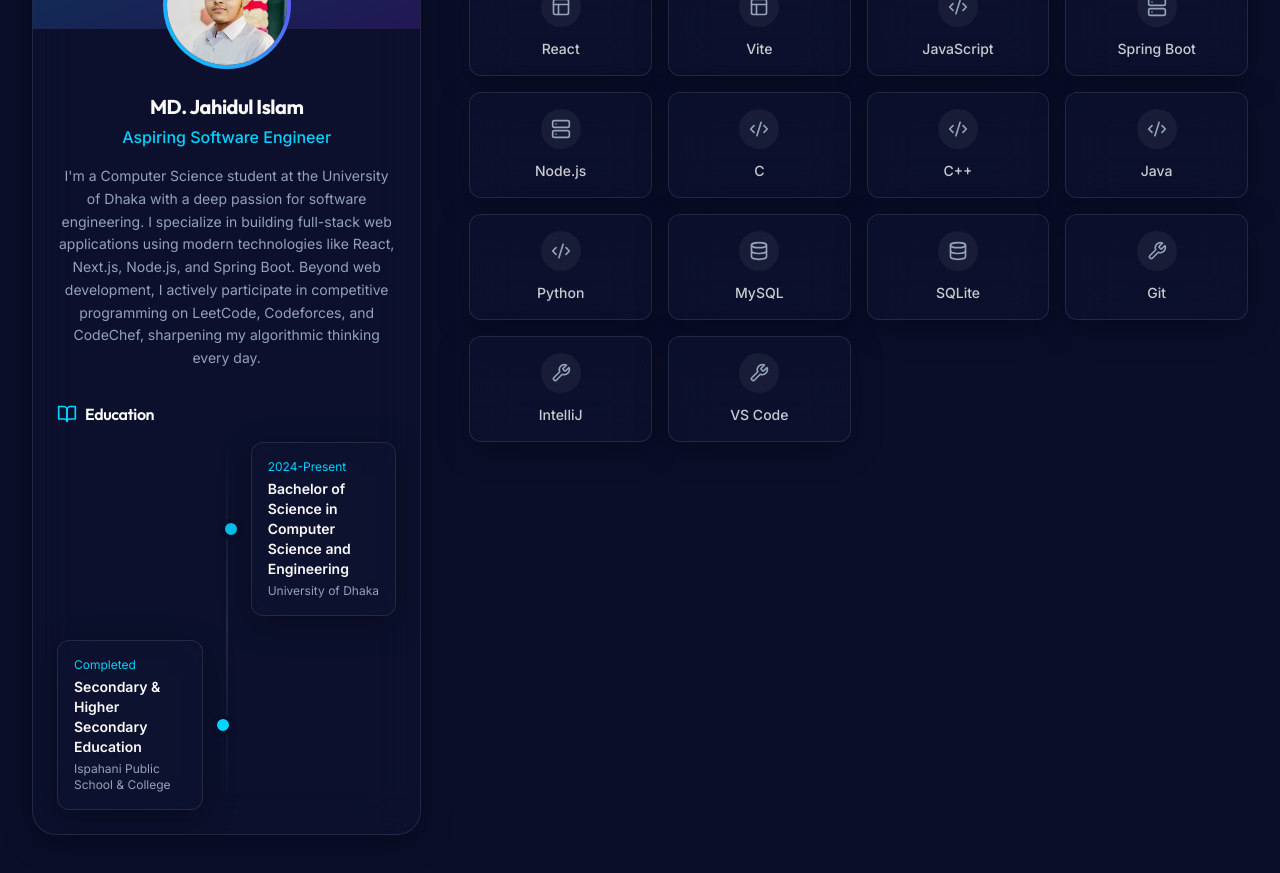
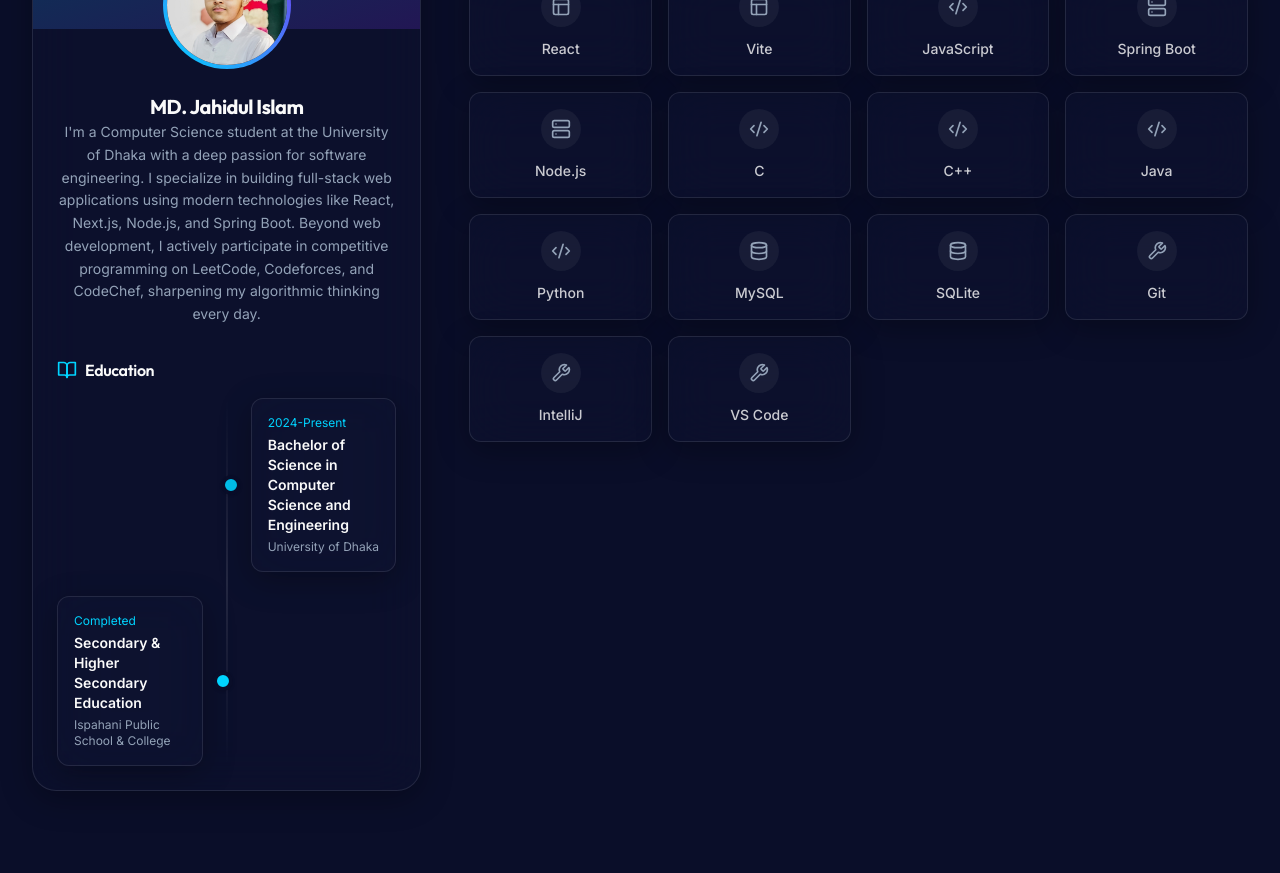
Before and after one commit to Jahidul183019/My_Portfolio, a React (Vite) app: page / in a window 1280 px wide. Shown: the part 1100-1973 px from the top of the page. Built offline with nearby package versions, Linux system fonts and the light colour scheme.

Commit message:
Update About.tsx

```diff
--- a/src/sections/About.tsx
+++ b/src/sections/About.tsx
@@ -84,7 +84,6 @@ export function About() {
             </div>
 
             <h3 className="text-xl font-bold text-foreground">MD. Jahidul Islam</h3>
-            <p className="text-primary font-medium mt-1 mb-4">Aspiring Software Engineer</p>
 
             <p className="text-muted-foreground text-sm leading-relaxed mb-6">
               I'm a Computer Science student at the University of Dhaka with a deep passion for software engineering.
```
